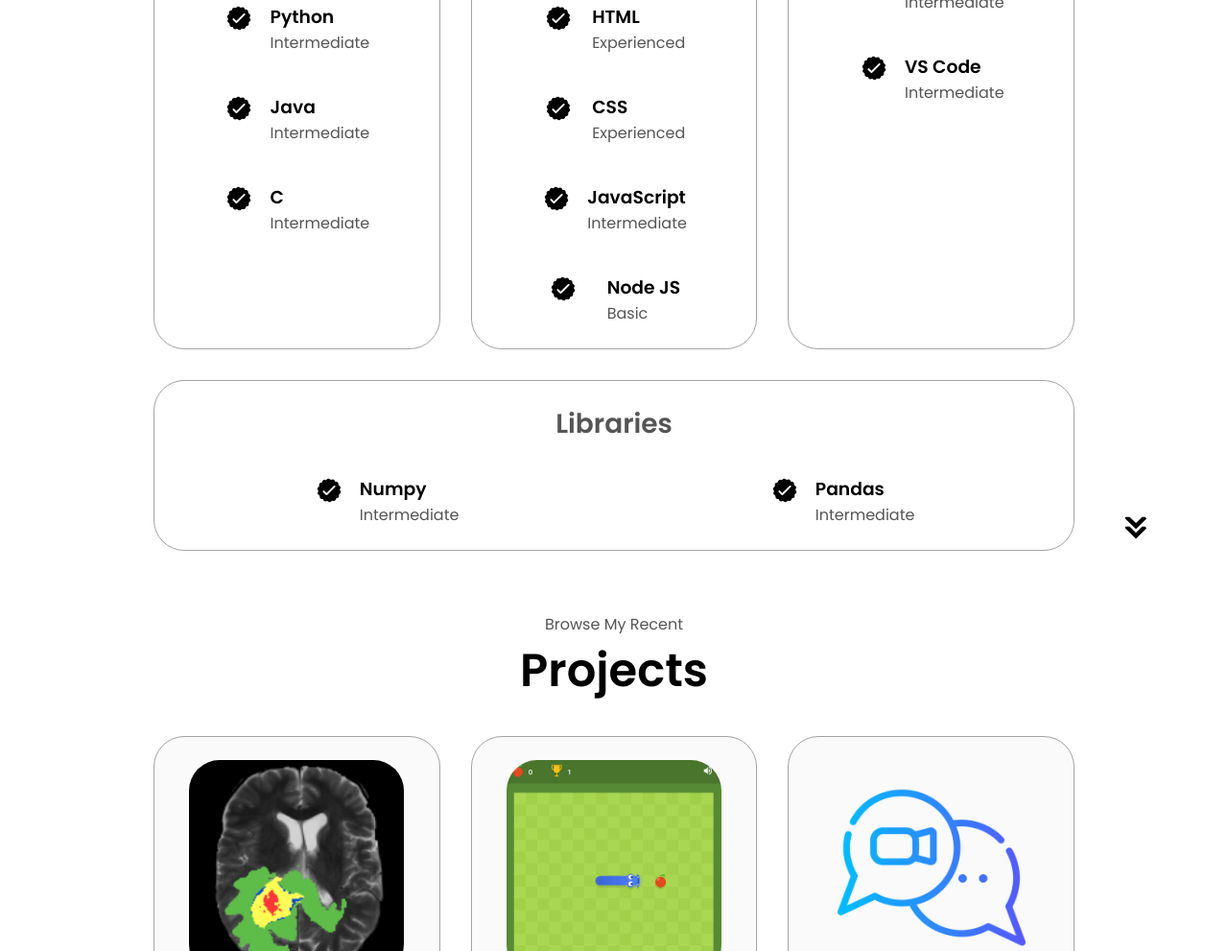
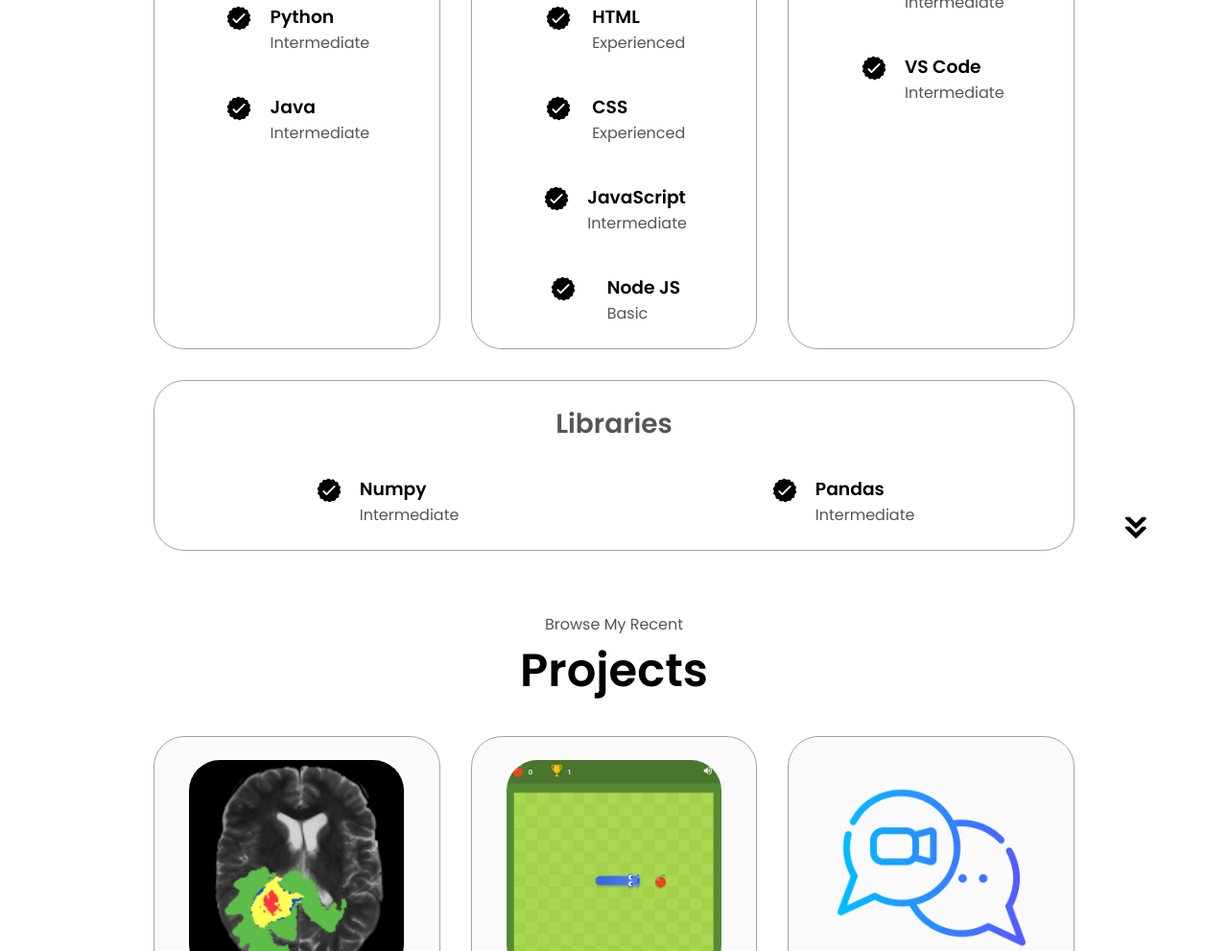
Before and after one commit to NikhilSaiSarath/Portfolio, a plain HTML site: page index.html in a window 1280 px wide. Shown: the part 1963-2954 px from the top of the page at 96% size. Drawn offline with Linux system fonts and the light colour scheme.

Commit message:
Update index.html

```diff
--- a/index.html
+++ b/index.html
@@ -158,7 +158,7 @@
                   <p>Intermediate</p>
                 </div>
               </article>
-              <article>
+              <!-- <article>
                 <img
                   src="./assets/checkmark.png"
                   alt="Experience icon"
@@ -168,7 +168,7 @@
                   <h3>C</h3>
                   <p>Intermediate</p>
                 </div>
-              </article>
+              </article> -->
             </div>
           </div>
           <div class="details-container">
```
